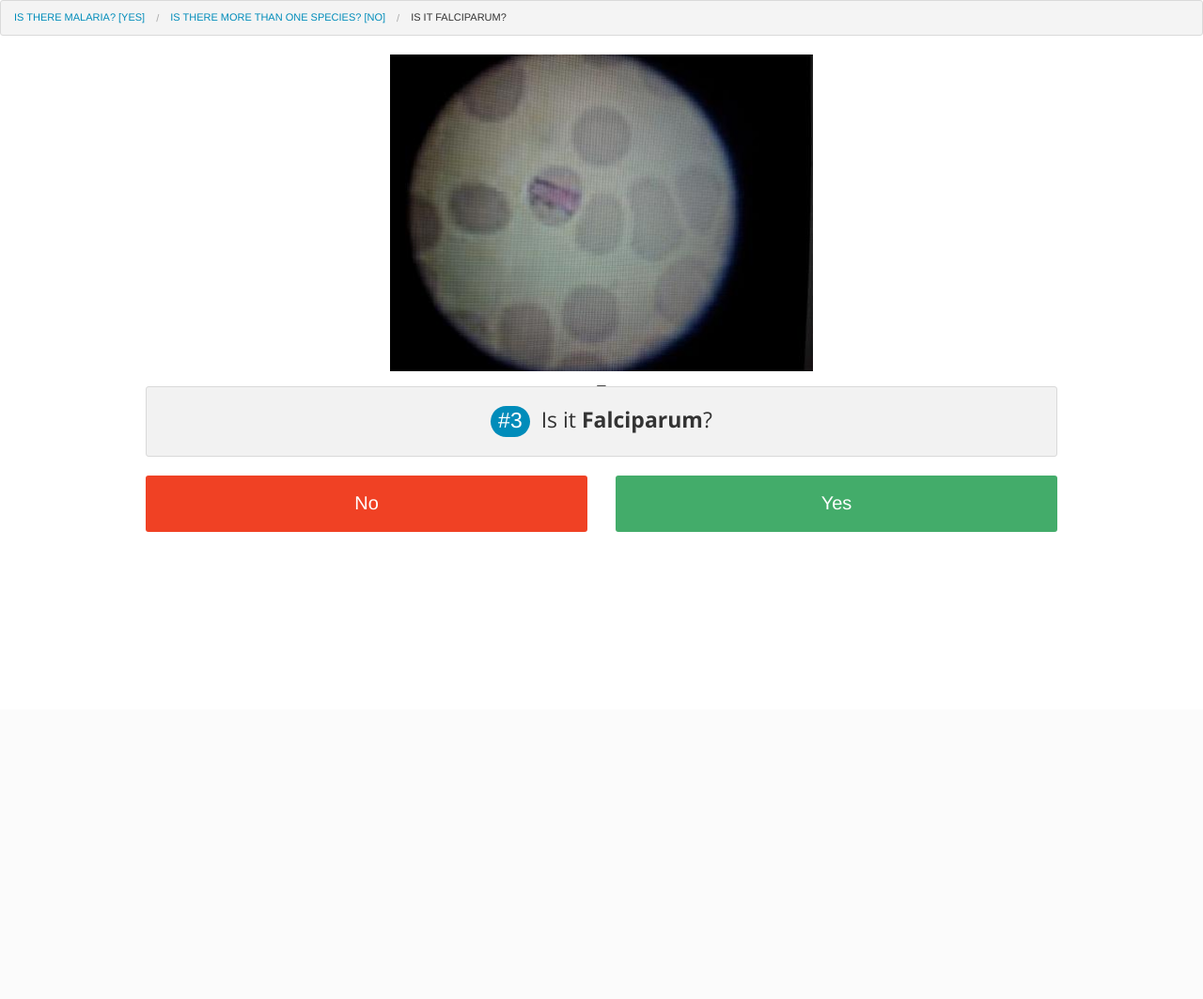
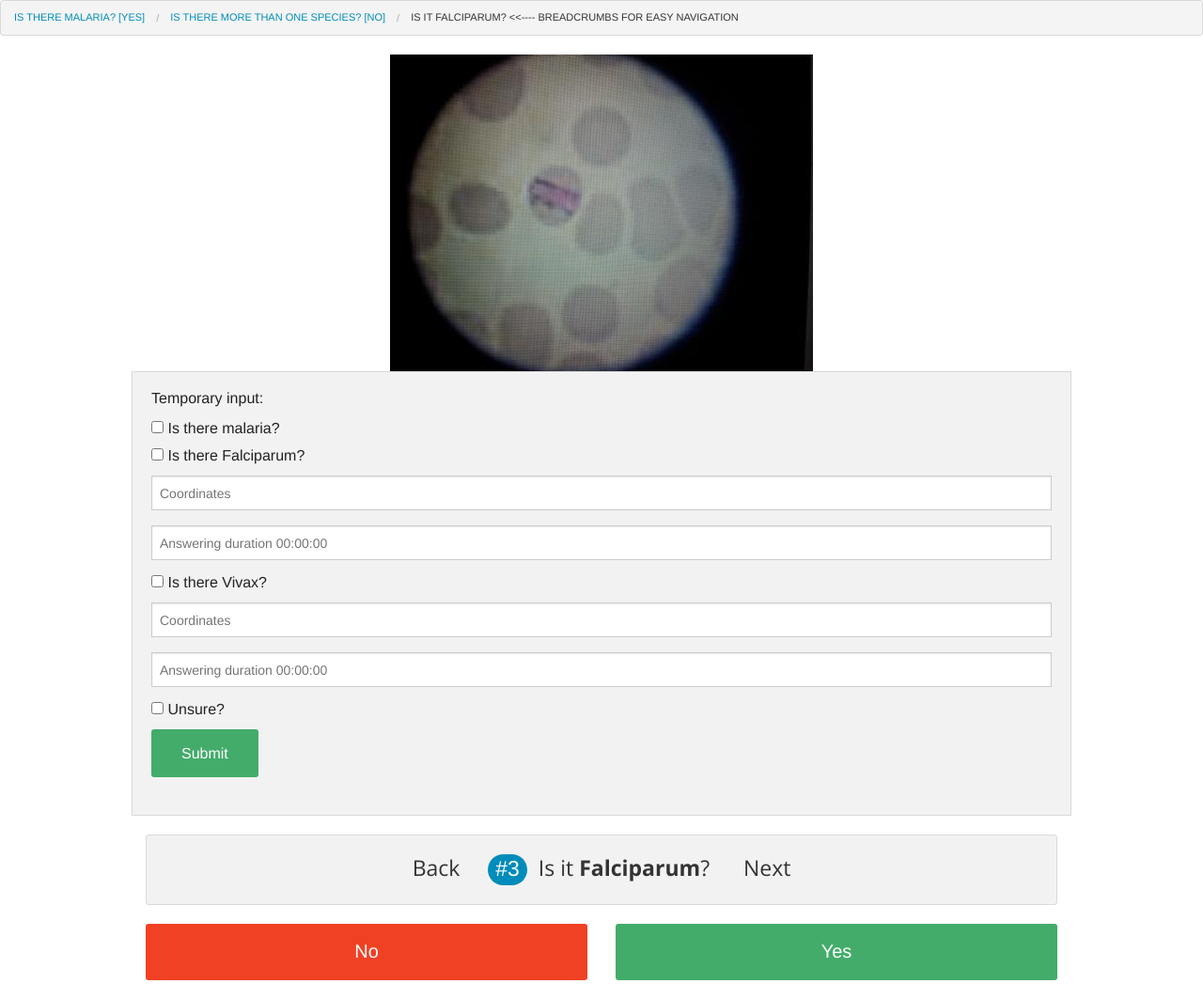
Before and after one commit to kedelaspenas/Malaria-Server, a Flask app: page /crowd/session/ in a window 1280 px wide. Shown: the part 45-1108 px from the top of the page at 94% size. Before the commit the page ends 611 px from the top, so only its background shows below. Run offline with Flask 2, Linux system fonts and the light colour scheme; a user stored in the database is signed in; data comes from the database, SQL or seed files in the repository; some libraries are stand-ins or nearby versions.

Commit message:
added temporary session form

```diff
--- a/crowd/templates/crowd/dashboard.html
+++ b/crowd/templates/crowd/dashboard.html
@@ -46,7 +46,7 @@
       </ul>
     </section>
   </nav>
-  Stats, leaderboad and big button to start answering here.
+  Stats, leaderboad and <a class="button" href="/crowd/session/">big button to start answering here</a>.
   <script src="/crowd/static/js/vendor/jquery.js"></script>
   <script src="/crowd/static/js/foundation.min.js"></script>
   <script>
--- a/crowd/templates/crowd/session.html
+++ b/crowd/templates/crowd/session.html
@@ -20,7 +20,7 @@
   <nav class="top-bar" data-topbar>
     <ul class="title-area">
       <li class="name">
-        <h1><a href="#">Malaria</a></h1>
+        <h1><a href="/crowd/dashboard/">Malaria</a></h1>
       </li>
     </ul>
 
@@ -50,7 +50,7 @@
   <ul class="breadcrumbs">
     <li><a href="#">Is there malaria? [Yes]</a></li>
     <li><a href="#">Is there more than one species? [No]</a></li>
-    <li class="current"><a href="#">Is it Falciparum?</a></li>
+    <li class="current"><a href="#">Is it Falciparum? <<---- breadcrumbs for easy navigation</a></li>
   </ul>
 
   <div class="row">
@@ -60,15 +60,26 @@
   </div>
 
   <div class="row">
-    <div class="small-12 columns text-center">
-        <span>_</span> <!-- this is a hack lol -->
+    <div class="panel">
+        <form action="" method="post" name="label">
+            Temporary input: <br><br>
+            <input type="checkbox" name="with_malaria"/> Is there malaria? <br>
+            <input type="checkbox" name="with_falciparum"/> Is there Falciparum? <br>
+            <input type="text" placeholder="Coordinates" name="falciparum_coordinates"/>
+            <input type="text" placeholder="Answering duration 00:00:00" name="falciparum_duration"/>
+            <input type="checkbox" name="with_vivax"/> Is there Vivax? <br>
+            <input type="text" placeholder="Coordinates" name="vivax_coordinates"/>
+            <input type="text" placeholder="Answering duration 00:00:00" name="vivax_duration"/>
+            <input type="checkbox" name="unsure"/> Unsure? <br>
+            <input class="button success radius" type="submit" value="Submit" />
+        </form>
     </div>
   </div>
 
   <div class="row">
     <div class="small-centered columns text-center">
       <div class="panel radius">
-          <h4><span class="round label">#3</span>&nbsp;&nbsp;Is it <strong>Falciparum</strong>?</h4>
+          <h4>Back&nbsp;&nbsp;&nbsp;&nbsp;&nbsp;<span class="round label">#3</span>&nbsp;&nbsp;Is it <strong>Falciparum</strong>? &nbsp;&nbsp;&nbsp;&nbsp;&nbsp;Next</h4>
       </div>
     </div>
   </div>
--- a/crowd/views.py
+++ b/crowd/views.py
@@ -1,4 +1,4 @@
-from flask import render_template, redirect
+from flask import request, render_template, redirect
 from flask.ext.login import current_user, login_user, logout_user, login_required
 from crowd import crowd
 from serveus.forms import LoginForm, RecoveryForm
@@ -22,8 +22,21 @@ def dashboard():
 @crowd.route('/crowd/session/',  methods = ['GET', 'POST'])
 @login_required
 def session():
+    # LABEL SUBMITTED
+    if request.method == 'POST':
+        # if request.form: error check if data submitted is valid
+
+        # When html form is submitted, answers are stored in request.form
+        # To access use request.form['name attribute of <input> in session.html file']
+        with_malaria = request.form['with_malaria']
+
+        # If input of type checkbox is left blank/untouched, di siya masasama
+        for i in request.form:
+            print i + ': ' + request.form[i]
+
+
     '''
-    # UPON SUBMISSION
+    # LABEL SUBMITTED
     # if request.method == 'POST': # if we're using post, submission is encrypted
     # if request.args: # if we're using get, submission not encrypted
 
@@ -59,7 +72,7 @@ def session():
     '''
     '''
     # START OF LABELING
-    Query TrainingImage to be labeled. If none, create a new TrainingImage from an Image.
+    Query TrainingImage to be labeled. If none, create a new TrainingImage from an Image. How to do this?
 
     pass to render_template, and give server's time as time start
 
```
